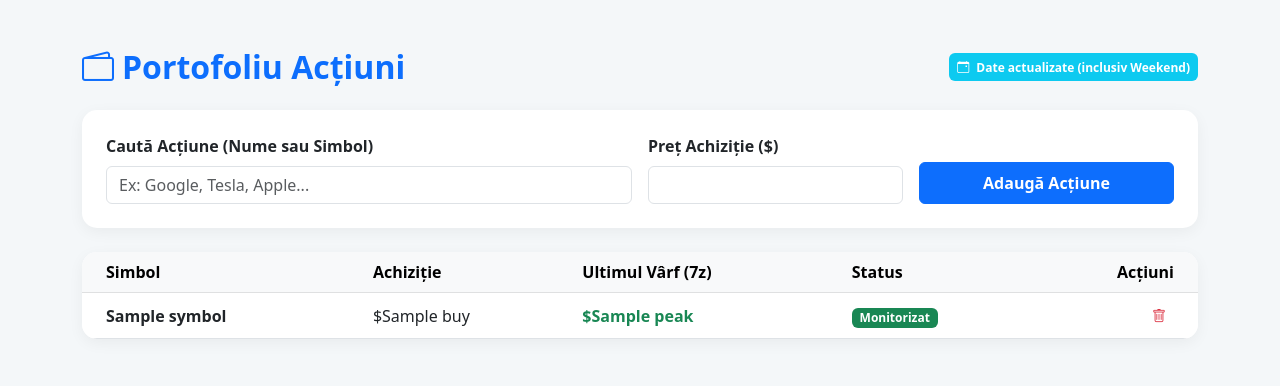
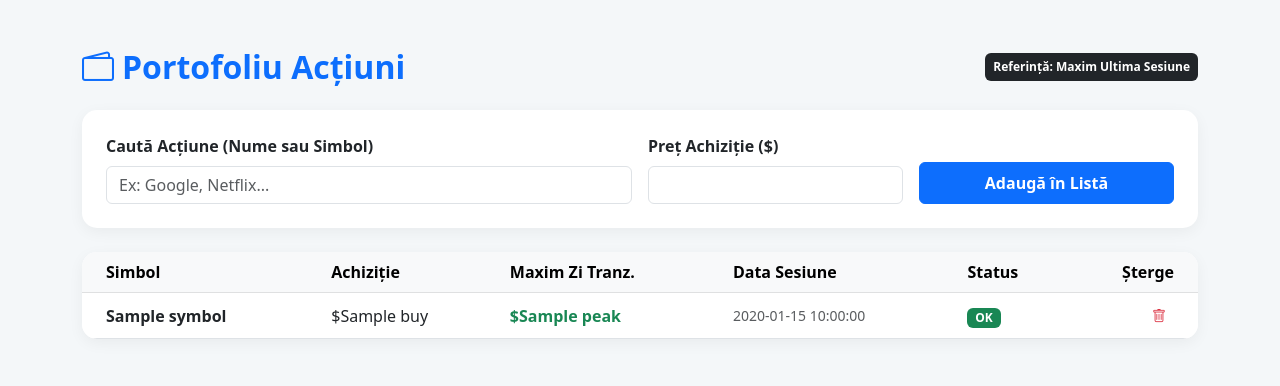
Before and after one commit to constantinionalex/Portofoliu_Revolut, a Python web app: template templates/index.html in a window 1280 px wide. Shown: the top 386 px of the page. Run offline with Jinja, Linux system fonts and the light colour scheme; the template is opened without the code that fills it: most values are stand-ins (such as "Sample title", 1, 10 or a date in 2020).

Commit message:
Update index.html

```diff
--- a/templates/index.html
+++ b/templates/index.html
@@ -18,17 +18,17 @@
     </style>
 </head>
 <body>
-<div class="container py-5">
-    <div class="d-flex justify-content-between align-items-center mb-4">
+<div class="container py-5 text-start">
+    <div class="d-flex justify-content-between align-items-center mb-4 text-start">
         <h2 class="text-primary fw-bold mb-0"><i class="bi bi-wallet2 me-2"></i>Portofoliu Acțiuni</h2>
-        <span class="badge bg-info p-2"><i class="bi bi-calendar-event me-1"></i> Date actualizate (inclusiv Weekend)</span>
+        <span class="badge bg-dark p-2">Referință: Maxim Ultima Sesiune</span>
     </div>
 
     <div class="card p-4 mb-4">
         <form id="stockForm" class="row g-3 align-items-end text-start">
             <div class="col-md-6 search-box">
                 <label class="form-label fw-bold">Caută Acțiune (Nume sau Simbol)</label>
-                <input type="text" id="symbolInput" class="form-control" placeholder="Ex: Google, Tesla, Apple..." autocomplete="off" required>
+                <input type="text" id="symbolInput" class="form-control" placeholder="Ex: Google, Netflix..." autocomplete="off" required>
                 <div id="results" class="results-dropdown list-group list-group-flush text-start"></div>
                 <input type="hidden" id="finalSymbol">
             </div>
@@ -37,20 +37,21 @@
                 <input type="number" id="purchasePrice" class="form-control" step="0.01" required>
             </div>
             <div class="col-md-3">
-                <button type="submit" class="btn btn-primary w-100 py-2 fw-bold">Adaugă Acțiune</button>
+                <button type="submit" class="btn btn-primary w-100 py-2 fw-bold">Adaugă în Listă</button>
             </div>
         </form>
     </div>
 
     <div class="card overflow-hidden">
-        <table class="table table-hover align-middle mb-0 text-start">
+        <table class="table table-hover align-middle mb-0">
             <thead class="table-light">
                 <tr>
                     <th class="ps-4">Simbol</th>
                     <th>Achiziție</th>
-                    <th>Ultimul Vârf (7z)</th>
+                    <th>Maxim Zi Tranz.</th>
+                    <th>Data Sesiune</th>
                     <th>Status</th>
-                    <th class="text-end pe-4">Acțiuni</th>
+                    <th class="text-end pe-4">Șterge</th>
                 </tr>
             </thead>
             <tbody>
@@ -59,15 +60,16 @@
                     <td class="ps-4"><strong>{{ stock.symbol }}</strong></td>
                     <td>${{ stock.buy }}</td>
                     <td class="text-success fw-bold">
-                        {% if stock.peak == "N/A" %} <span class="text-muted small">Căutare date...</span> {% else %} ${{ stock.peak }} {% endif %}
+                        {% if stock.peak == "N/A" %} - {% else %} ${{ stock.peak }} {% endif %}
                     </td>
+                    <td class="text-muted small">{{ stock.date }}</td>
                     <td>
                         {% if stock.peak != "N/A" and stock.buy * 0.95 >= stock.current and stock.current > 0 %}
                             <span class="badge bg-danger">⚠️ Scădere >5%</span>
-                        {% elif stock.peak == "N/A" %}
-                            <span class="badge bg-secondary">Offline</span>
+                        {% elif stock.peak != "N/A" and stock.peak * 0.85 >= stock.current and stock.current > 0 %}
+                            <span class="badge bg-warning text-dark">📉 Scădere >15% vs Maxim</span>
                         {% else %}
-                            <span class="badge bg-success">Monitorizat</span>
+                            <span class="badge bg-success">OK</span>
                         {% endif %}
                     </td>
                     <td class="text-end pe-4">
@@ -88,11 +90,9 @@
     symbolInput.addEventListener('input', async (e) => {
         const query = e.target.value.trim();
         if (query.length < 2) { resultsDiv.style.display = 'none'; return; }
-        try {
         const response = await fetch(`/search?q=${query}`);
         const data = await response.json();
         resultsDiv.innerHTML = '';
-            if (data.length > 0) {
         data.forEach(item => {
             const btn = document.createElement('button');
             btn.className = 'list-group-item list-group-item-action text-start';
@@ -106,13 +106,11 @@
             resultsDiv.appendChild(btn);
         });
         resultsDiv.style.display = 'block';
-            }
-        } catch(e) {}
     });
 
     document.getElementById('stockForm').onsubmit = async (e) => {
         e.preventDefault();
-        if (!finalSymbol.value) { alert("Selectează o acțiune!"); return; }
+        if (!finalSymbol.value) return;
         const formData = new FormData();
         formData.append('symbol', finalSymbol.value);
         formData.append('price', document.getElementById('purchasePrice').value);
```
Lines whose indentation alone changed are shown as unchanged.
